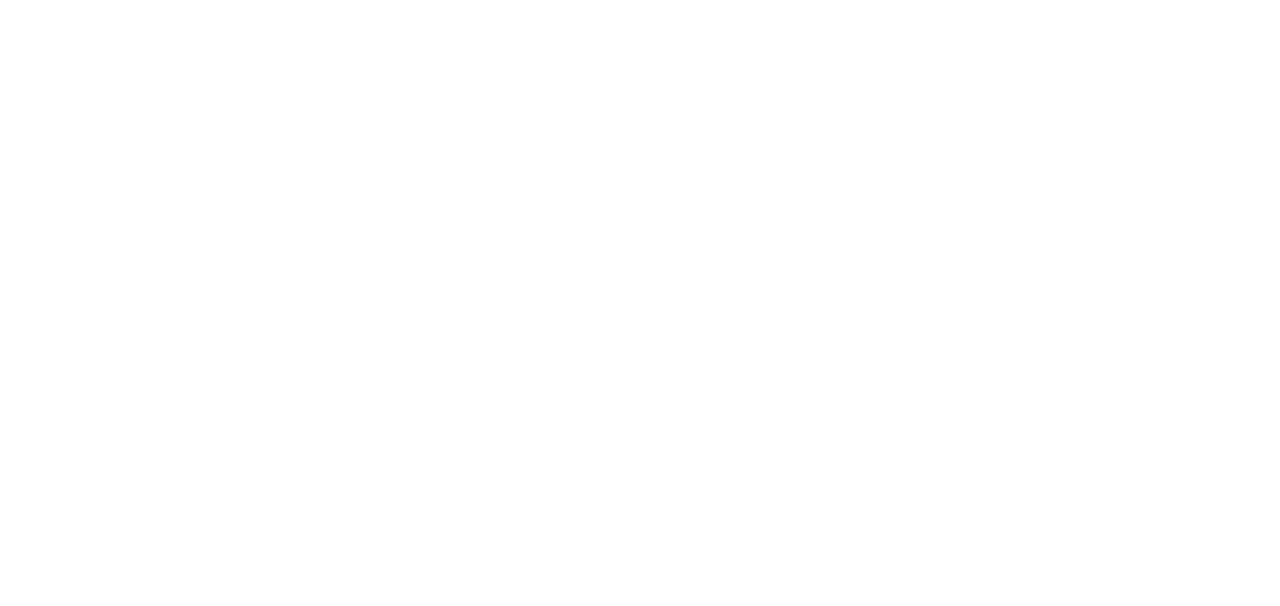
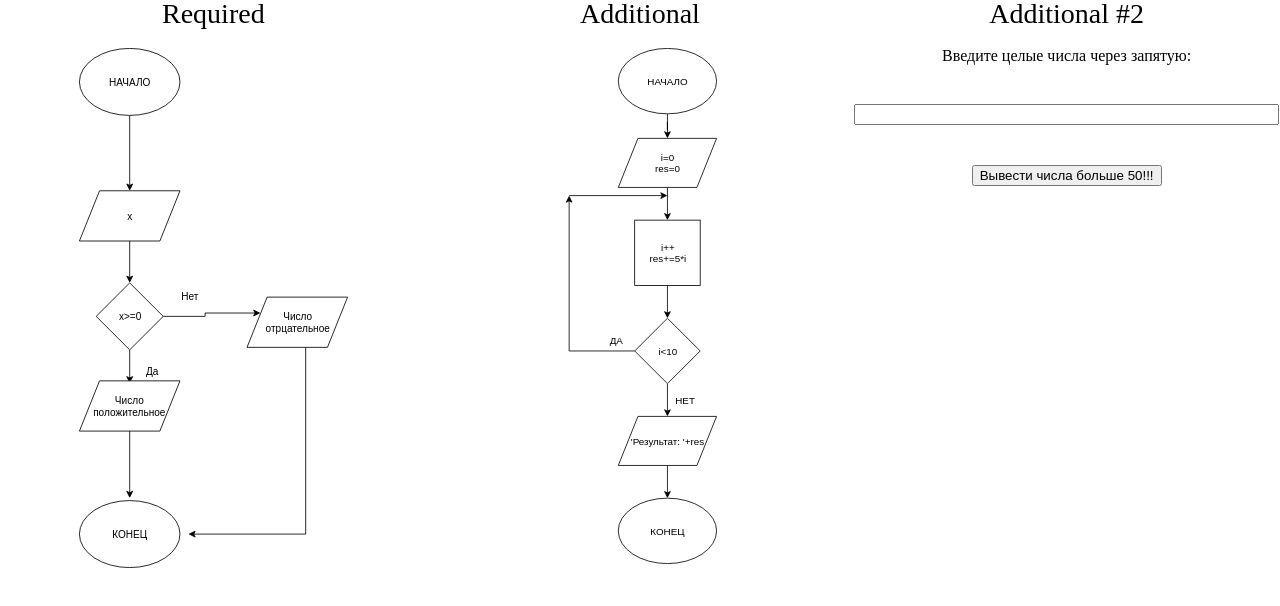
Before and after one commit to udot-a/HOMEWORK_JS_UDOT, a plain HTML site: page index.html in a window 1280 px wide. Drawn offline with Linux system fonts and the light colour scheme.

Commit message:
first blood

```diff
--- /dev/null
+++ b/css/main.css
@@ -0,0 +1,32 @@
+.wrapper {
+    display: flex;
+    justify-content: space-around;
+    width: 100vw;
+    height: 100vh;
+}
+
+.block-scheme {
+    display: flex;
+    flex-direction: column;
+    width: 30%;
+    align-items: center;
+}
+h1{
+    align-self: center;
+    font-size: 28px;
+}
+img {
+    width: 100%;
+}
+
+.scheme-first {
+    width: 70%;
+    margin: 20px;
+}
+.scheme-second {
+    width: 40%;
+    margin: 20px;
+}
+input, button, p{
+    margin:20px;
+}
--- /dev/null
+++ b/css/reset.css
@@ -0,0 +1,52 @@
+/* http://meyerweb.com/eric/tools/css/reset/
+   v2.0 | 20110126
+   License: none (public domain)
+*/
+
+html, body, div, span, applet, object, iframe,
+h1, h2, h3, h4, h5, h6, p, blockquote, pre,
+a, abbr, acronym, address, big, cite, code,
+del, dfn, em, img, ins, kbd, q, s, samp,
+small, strike, strong, sub, sup, tt, var,
+b, u, i, center,
+dl, dt, dd, ol, ul, li,
+fieldset, form, label, legend,
+table, caption, tbody, tfoot, thead, tr, th, td,
+article, aside, canvas, details, embed,
+figure, figcaption, footer, header, hgroup,
+menu, nav, output, ruby, section, summary,
+time, mark, audio, video {
+	margin: 0;
+	padding: 0;
+	border: 0;
+	font-size: 100%;
+	font: inherit;
+	vertical-align: baseline;
+	box-sizing: border-box;
+}
+/* HTML5 display-role reset for older browsers */
+article, aside, details, figcaption, figure,
+footer, header, hgroup, menu, nav, section {
+	display: block;
+}
+body {
+	line-height: 1;
+}
+ol, ul {
+	list-style: none;
+}
+blockquote, q {
+	quotes: none;
+}
+blockquote:before, blockquote:after,
+q:before, q:after {
+	content: '';
+	content: none;
+}
+table {
+	border-collapse: collapse;
+	border-spacing: 0;
+}
+p{
+	margin-top:0;
+}
--- a/index.html
+++ b/index.html
@@ -1,13 +1,36 @@
 <!DOCTYPE html>
 <html lang="en">
+
 <head>
     <meta charset="UTF-8">
     <meta name="viewport" content="width=device-width, initial-scale=1.0">
     <meta http-equiv="X-UA-Compatible" content="ie=edge">
+    <link rel="stylesheet" href="./css/reset.css">
+    <link rel="stylesheet" href="./css/main.css">
     <title>HW1_UDOT</title>
 </head>
-<body>
 
+<body class="wrapper">
+    <div class="block-scheme">
+        <h1>Required</h1>
+        <div class="scheme-first">
+            <img src="./img/HW1_1_Udot.svg" alt="Block-scheme-1">
+        </div>
+    </div>
+    <div class="block-scheme">
+        <h1>Additional</h1>
+        <div class="scheme-second">
+            <img src="./img/HW1_2_Udot.svg" alt="Block-scheme-2">
+        </div>
+    </div>
+    <div class="block-scheme">
+        <h1>Additional #2</h1>
+        <p>Введите целые числа через запятую:</p>
+        <input type="text" id="input" size="50" >
+        <button id="button">Вывести числа больше 50!!!</button>
+    </div>
 
+    <script src="./script.js"></script>
 </body>
+
 </html>
--- a/script.js
+++ b/script.js
@@ -0,0 +1,11 @@
+let button = document.getElementById('button');
+let input = document.getElementById('input');
+button.onclick = (event) => {
+    if (input.value != '') {
+
+        alert(`Числа значение к-х больше 50:
+        `+input.value.split(',').map((i)=>Number(i)).filter((i) => (i > 50)))
+        // arr.filter((i) => (i > 3))
+    }
+    else alert('Введите числа!!!')
+};
```
Also changed, not shown: img/HW1_1_Udot.svg (added), img/HW1_2_Udot.svg (added), main.css (deleted).
